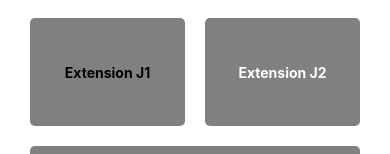
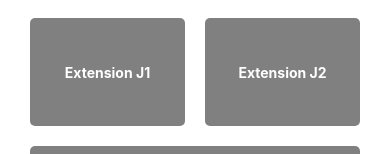
Before and after one commit to M96RU/snooker-scoreboard, a React Native app: screen / in a window 390 px wide. Shown: the part 559-713 px from the top of the page. Built offline with nearby package versions, Linux system fonts and the light colour scheme.

Commit message:
Fix forgotten black color

```diff
--- a/components/Timer/Timer.tsx
+++ b/components/Timer/Timer.tsx
@@ -175,7 +175,7 @@ const Timer = (props: TimerProps) => {
                 </View>
                 <View style={styles.buttons}>
                     <Pressable style={[styles.button, styleAllowed(extensionAAllowed)]} disabled={!extensionAAllowed} onPress={extensionA}>
-                        <Text style={[styles.buttonText, styles.buttonTextBlack]}>Extension {props.playerA}</Text>
+                        <Text style={[styles.buttonText]}>Extension {props.playerA}</Text>
                     </Pressable>
                     <Pressable style={[styles.button, styleAllowed(extensionBAllowed)]} disabled={!extensionBAllowed} onPress={extensionB}>
                         <Text style={styles.buttonText}>Extension {props.playerB}</Text>
@@ -216,9 +216,6 @@ const styles = StyleSheet.create({
         verticalAlign: 'middle',
         color: 'white',
     },
-    buttonTextBlack: {
-        color: 'black'
-    },
     counter: {
         flex: 3,
         margin: 30,
```
